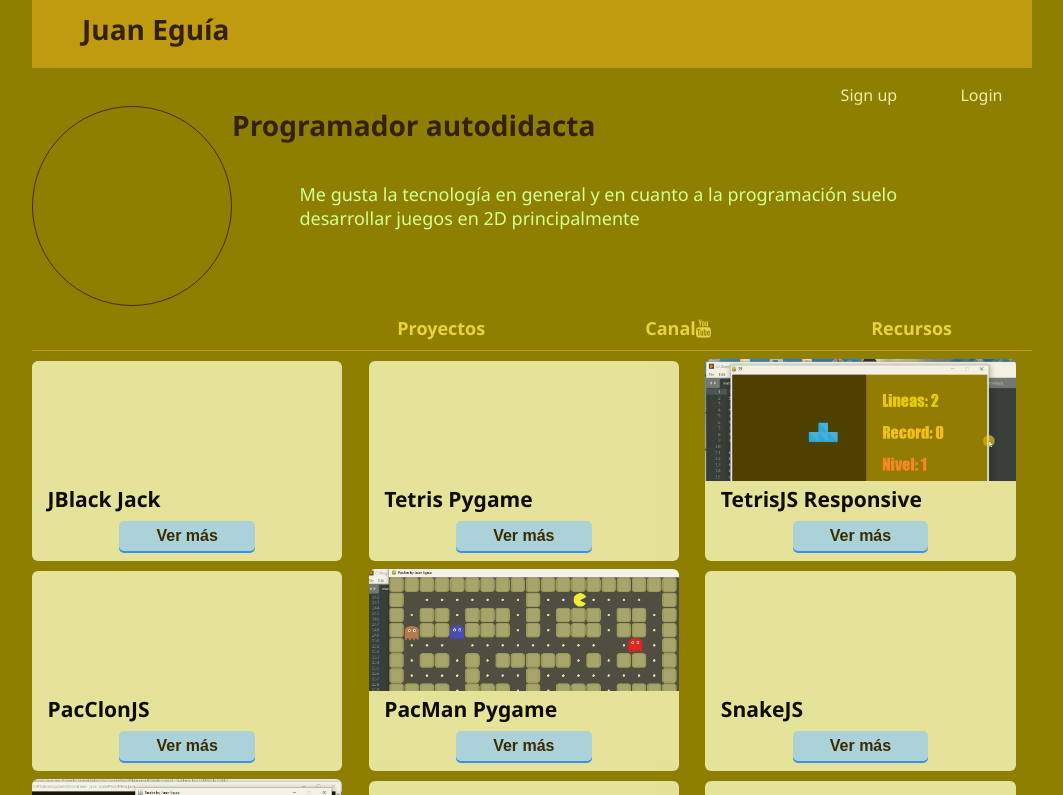
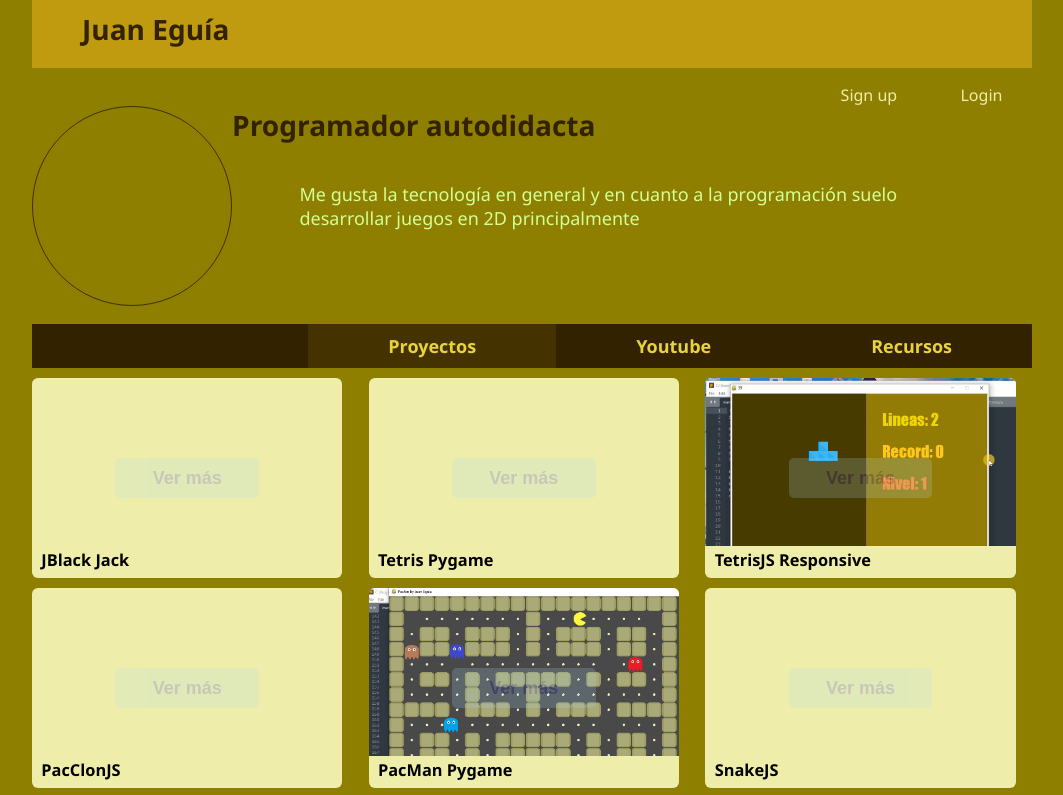
Before and after one commit to juan1639/juaneguia, a plain HTML site: page index.html in a window 1280 px wide. Both pictures are taken after a click on the link "Proyectos". Shown: the top 795 px of the page, without its empty margins (108-1171 px from the left). Drawn offline with Linux system fonts and the light colour scheme.

Commit message:
agregados estilos navbar proyectos y mas js

```diff
--- a/index.html
+++ b/index.html
@@ -36,9 +36,9 @@
 
     <section class="navbar__proyectos">
       <ul class="ul__navbar__proyectos">
-        <li><a href="#">Proyectos</a></li>
-        <li><a href="#">Canal<i class="fa fa-youtube" aria-hidden="true"></i></a></li>
-        <li><a href="#">Recursos</a></li>
+        <li class="li__navbar__proyectos"><a id="Proyectos" href="#">Proyectos</a></li>
+        <li class="li__navbar__proyectos"><a id="Youtube" href="#">Youtube</a></li>
+        <li class="li__navbar__proyectos"><a id="Recursos" href="#">Recursos</a></li>
       </ul>
     </section>
 
--- a/js/main.js
+++ b/js/main.js
@@ -2,8 +2,26 @@
 //  Portfolio Juan Eguia
 //
 // ---------------------------------------------------------------------------------
+const valores_iniciales = {
+    pestana_proyectos: [
+        ['Proyectos', true],
+        ['Youtube', false],
+        ['Recursos', false]
+    ]
+};
+
+const navbar_proyectos = document.getElementsByClassName('li__navbar__proyectos');
+
+Array.from(navbar_proyectos).forEach(opcion => {
+
+    opcion.addEventListener('click', (ev) => {
+        cambiar_pestana(ev, opcion);
+    });
+});
+
 const contenedor_proyectos = document.querySelector('.contenedor__proyectos');
 
+// =================================================================================
 const recibeInfo_proyectos = async () => {
 
     const endpoint = './json/proyectos.json';
@@ -45,6 +63,45 @@ const muestraResultados = (response) => {
 
         contenedor_proyectos.appendChild(tarjeta);
     }
+
+    opcion_proyectosPorDefecto();
+}
+
+// =================================================================================
+function opcion_proyectosPorDefecto() {
+
+    const elementos = Array.from(navbar_proyectos);
+    const opciones = valores_iniciales.pestana_proyectos;
+
+    for (let i = 0; i < elementos.length; i ++) {
+        if (opciones[i][1]) elementos[i].style.backgroundColor = 'var(--color12)';
+    }
+}
+
+// =================================================================================
+function cambiar_pestana(ev, opcion) {
+
+    console.log(ev.target.id);
+    const target = ev.target.id;
+    const opciones = valores_iniciales.pestana_proyectos;
+
+    Array.from(navbar_proyectos).forEach(borra => {
+        borra.style.backgroundColor = 'transparent';
+    });
+
+    opcion.style.backgroundColor = 'var(--color12)';
+
+    for (let i of opciones) {
+
+        if (i[0] === target) {
+            i[1] = true;
+
+        } else {
+            i[1] = false;
+        }
+
+        console.log(i[0], i[1]);
+    }
 }
 
 // =================================================================================
--- a/style.css
+++ b/style.css
@@ -12,6 +12,7 @@
   --color9: #320;
   --color10: #addbf0;
   --color11: #3b2eeb;
+  --color12: #430;
 }
 
 * {
@@ -101,11 +102,13 @@ ul li {
 }
 
 .navbar__proyectos {
-  border: 1px var(--color1);
-  border-style: none none solid none;
+  /* border: 1px var(--color1); */
+  /* border-style: none none solid none; */
   width: inherit;
   height: fit-content;
   font-size: 18px;
+  background-color: var(--color9);
+  margin-top: 1em;
 }
 
 .ul__navbar__proyectos {
@@ -126,8 +129,8 @@ ul li {
 
 .ul__navbar__proyectos a:hover {
   border-radius: 4px;
-  text-decoration: underline;
-  color: var(--color11);
+  /* text-decoration: underline; */
+  color: var(--color9);
   background-color: var(--color1);
   padding: 0 5%;
 }
@@ -185,8 +188,9 @@ ul li {
   width: 95%;
   height: 200px;
   background-color: var(--color6);
-  opacity: 0.9;
+  /* opacity: 0.9; */
   display: flex;
+  align-items: flex-start;
   flex-direction: column;
   justify-content: center;
   position: relative;
@@ -201,22 +205,25 @@ ul li {
 .contenedor__imagen-tarjeta {
   border-radius: 6px 6px 0 0;
   width: 100%;
-  height: 61%;
-  min-height: 61%;
+  height: 84%;
+  min-height: 84%;
+  max-height: 85%;
   /* background: url("img/fotoJuan.jpg"); */
   background-position: center center;
   background-size: cover;
   overflow: hidden;
+  position: relative;
 }
 
 .contenedor__titulo-tarjeta {
   width: fit-content;
   height: fit-content;
-  min-height: 20%;
+  min-height: 16%;
   font-weight: bolder;
-  font-size: 18px;
-  padding: 1% 5%;
-  /* margin: 0.2em 0.5em; */
+  font-size: 14px;
+  padding: 1% 3%;
+  /* margin: 50% 0; */
+  position: relative;
 }
 
 .boton__ver-tarjeta {
@@ -224,31 +231,30 @@ ul li {
   border-radius: 5px;
   width: fit-content;
   height: fit-content;
-  min-height: 15%;
-  font-size: 16px;
+  font-size: 18px;
   font-weight: bold;
-  color: var(--color9);
+  color: var(--color11);
   background: var(--color10);
-  box-shadow: 0 2px #3392ff;
   cursor: pointer;
   transition: all 0.3s ease;
-  position: relative;
+  display: flex;
+  position: absolute;
+  opacity: 0.2;
   outline: none;
-  padding: 1% 12%;
+  padding: 3% 12%;
   align-self: center;
-  margin-bottom: 4%;
 }
 
 .boton__ver-tarjeta:hover {
-  background: var(--color11);
-  box-shadow: none;
-  top: 1px;
+  transform: scale(1.5, 1.5);
+  opacity: 1;
 }
 
 .boton__ver-tarjeta:active {
-    box-shadow: 0 0 #4433ff;
-    top: 5px;
+    transform: scale(1.5, 1.5);
+    opacity: 1;
 }
+
 /* .main .top {
   display: flex;
   align-items: center;
```
